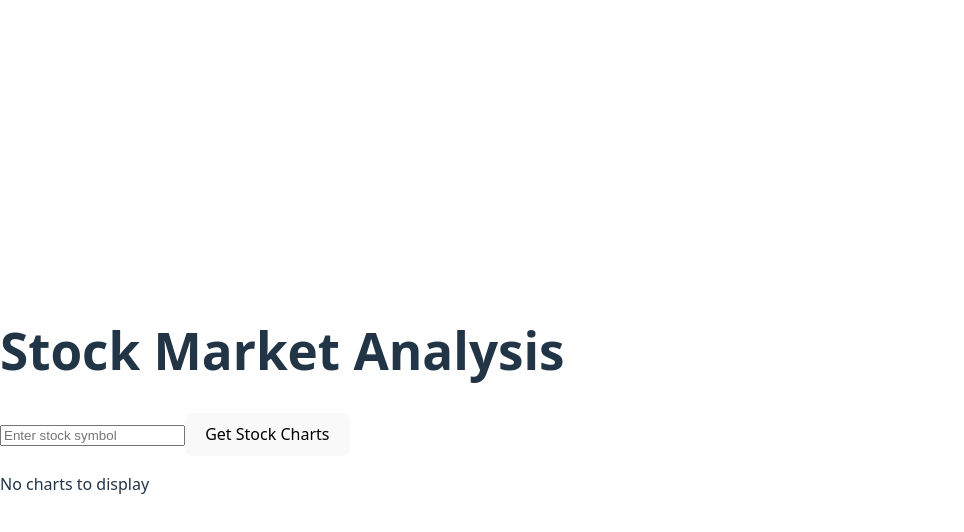
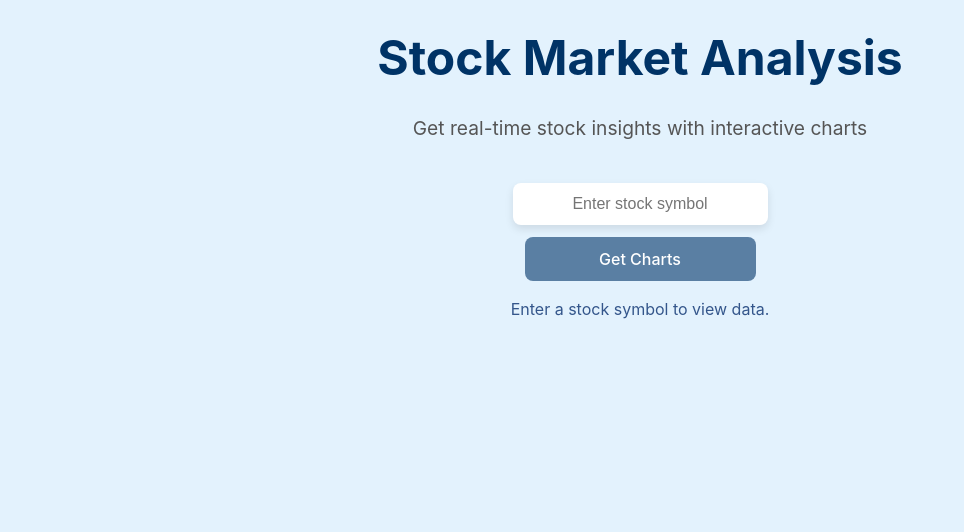
Before and after one commit to dmunagapati/stock-market-analysis, a React (Vite) app in the folder stock-market-frontend/: page / in a window 1280 px wide. Shown: the top 532 px of the page, without its empty margins (0-964 px from the left). Built offline with nearby package versions, Linux system fonts and the light colour scheme.

Commit message:
better ui design

```diff
--- /dev/null
+++ b/stock-market-frontend/src/App.css
@@ -0,0 +1,143 @@
+/* Global Styling */
+html, body {
+    min-height: 100vh; /* Allow scrolling */
+    width: 100vw;
+    margin: 0;
+    padding: 0;
+    display: flex;
+    justify-content: center;
+    align-items: flex-start; /* Align to top for better scrolling */
+    background-color: #e3f2fd; /* Light blue background */
+    color: #0d1b2a; /* Deep navy text */
+    font-family: "Inter", sans-serif;
+    overflow-x: hidden; /* Prevent horizontal scrolling */
+}
+
+/* Page Container - Allow Scrolling */
+.container {
+    display: flex;
+    flex-direction: column;
+    align-items: center;
+    justify-content: flex-start; /* Content starts from the top */
+    text-align: center;
+    width: 100%;
+    max-width: 800px;
+    min-height: 100vh; /* Ensures scrolling works */
+    padding-bottom: 50px; /* Prevents content from getting cut off */
+    background-color: #e3f2fd; /* Light blue background */
+}
+
+/* Improve title styling */
+.title {
+    font-size: 3rem;
+    font-weight: bold;
+    color: #003366; /* Professional dark blue */
+    margin-bottom: 10px;
+}
+
+/* Subtitle */
+.subtitle {
+    font-size: 1.2rem;
+    color: #555;
+    margin-bottom: 20px;
+}
+
+/* Sleek Input Box */
+.input-box {
+    width: 100%;
+    max-width: 300px;
+    padding: 12px;
+    border: none;
+    border-radius: 8px;
+    font-size: 16px;
+    outline: none;
+    background-color: #ffffff;
+    color: #0d1b2a;
+    box-shadow: 0px 4px 8px rgba(0, 0, 0, 0.1); /* Soft shadow for depth */
+    transition: all 0.3s ease-in-out;
+}
+
+/* Input focus effect */
+.input-box:focus {
+    box-shadow: 0px 4px 12px rgba(0, 0, 0, 0.2); /* Darker shadow on focus */
+    background-color: #f8f9fa;
+}
+
+/* Center the search area */
+.search-container {
+    display: flex;
+    flex-direction: column; /* Stack elements vertically */
+    align-items: center;
+    gap: 12px; /* Space between input and button */
+    margin-top: 20px;
+}
+
+/* Make input more sleek */
+.search-container input {
+    width: 100%;
+    max-width: 280px;
+    padding: 12px;
+    font-size: 1rem;
+    border: none;
+    border-radius: 8px;
+    background-color: white;
+    outline: none;
+    transition: 0.3s ease;
+    text-align: center;
+}
+
+/* Muted button color */
+.search-container button {
+    background-color: #5a7fa3; /* Muted dull blue */
+    color: white;
+    border: none;
+    padding: 12px 20px;
+    font-size: 1rem;
+    cursor: pointer;
+    border-radius: 8px;
+    transition: 0.3s ease;
+    width: 100%;
+    max-width: 300px;
+}
+
+/* Button hover effect */
+.search-container button:hover {
+    background-color: #4e6c8c; /* Slightly darker blue on hover */
+}
+
+/* Make Stock Charts Section Scroll Separately */
+.stock-charts {
+    display: flex;
+    flex-direction: column; /* Stack graphs */
+    align-items: center;
+    gap: 20px;
+    margin-top: 20px;
+    width: 100%;
+    max-width: 800px;
+    overflow-y: auto;
+    max-height: 70vh;
+    padding: 10px;
+    border-radius: 10px;
+}
+
+/* Stock Charts - Ensure Images Fit Well */
+.stock-charts img {
+    width: 90%; /* Scale nicely */
+    max-width: 700px; /* Prevent excessive stretching */
+    height: auto;
+    border-radius: 8px;
+    box-shadow: 0px 4px 10px rgba(0, 0, 0, 0.2);
+}
+
+
+/* Hover effect for charts */
+.stock-charts img:hover {
+    transform: scale(1.05);
+}
+
+/* Muted cobalt blue text for the message */
+.stock-message {
+    color: #3b4d61; /* Muted cobalt blue */
+    font-size: 1rem;
+    margin-top: 15px;
+}
--- a/stock-market-frontend/src/App.jsx
+++ b/stock-market-frontend/src/App.jsx
@@ -2,6 +2,8 @@ import React from "react";
 import { useState } from "react";
 import StockSearch from "./StockSearch";
 import StockCharts from "./StockCharts";
+import "./App.css";
+
 
 
 
@@ -10,7 +12,8 @@ function App() {
 
   return (
     <div className="container">
-      <h1>Stock Market Analysis</h1>
+      <h1 className="title">Stock Market Analysis</h1>
+      <p className="subtitle">Get real-time stock insights with interactive charts</p>
       <StockSearch setImages={setImages} />
       <StockCharts images={images} />
     </div>
--- a/stock-market-frontend/src/StockCharts.jsx
+++ b/stock-market-frontend/src/StockCharts.jsx
@@ -1,17 +1,15 @@
 import React from "react";
 
 function StockCharts({ images }) {
-  console.log("Rendering images:", images);
+  if (!images.length) {
+    return <p style={{ color: "#34568B" }}>Enter a stock symbol to view data.</p>;
+  }
 
   return (
-    <div>
-      {images.length === 0 ? (
-        <p>No charts to display</p>
-      ) : (
-        images.map((img, index) => (
-          <img key={index} src={img} alt={`Stock chart ${index}`} style={{ width: "600px", margin: "10px" }} />
-        ))
-      )}
+    <div className="stock-charts">
+      {images.map((src, index) => (
+        <img key={index} src={src} alt={`Stock Chart ${index + 1}`} />
+      ))}
     </div>
   );
 }
--- a/stock-market-frontend/src/StockSearch.jsx
+++ b/stock-market-frontend/src/StockSearch.jsx
@@ -7,28 +7,32 @@ function StockSearch({ setImages }) {
 
   const fetchCharts = async () => {
     try {
-      console.log(`Fetching stock charts for: ${ticker}`);
+      const capitalizedTicker = ticker.toUpperCase().trim(); // Convert input to uppercase
+      if (!ticker) return;
+      console.log(`Fetching stock charts for: ${capitalizedTicker}`);
 
-      // Update this URL to your Railway backend
       const API_URL = "https://stock-market-analysis-production.up.railway.app/stock/";
 
-      const response = await axios.get(`${API_URL}${ticker}`);
+      const response = await axios.get(`${API_URL}${capitalizedTicker}`);
       console.log("API Response:", response.data);
-      setImages(response.data.images); // Ensure state updates correctly
+      setImages(response.data.images);
     } catch (error) {
       console.error("Error fetching stock data:", error);
     }
   };
 
   return (
-    <div>
+    <div className="search-container">
       <input
         type="text"
         value={ticker}
         onChange={(e) => setTicker(e.target.value)}
         placeholder="Enter stock symbol"
+        className="input-box"
       />
-      <button onClick={fetchCharts}>Get Stock Charts</button>
+      <button onClick={fetchCharts} className="get-charts-button">
+        Get Charts
+      </button>
     </div>
   );
 }
```
